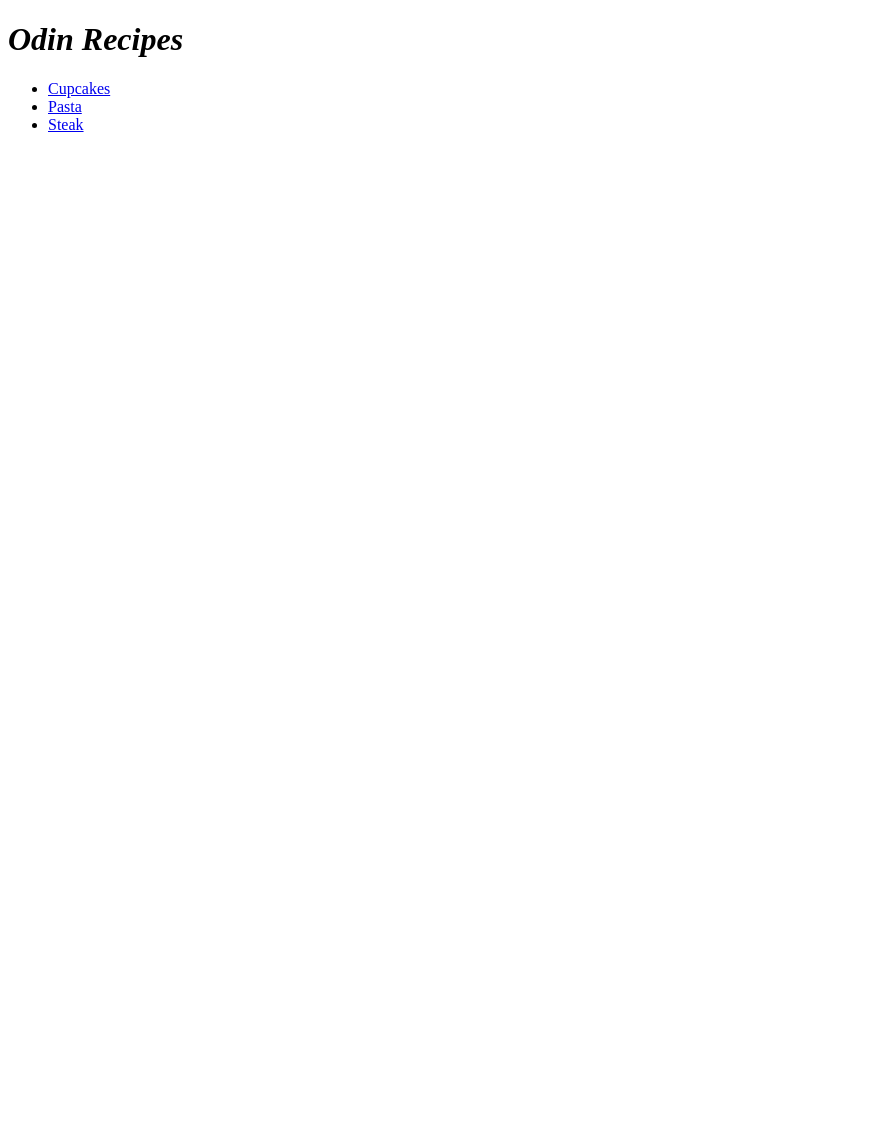
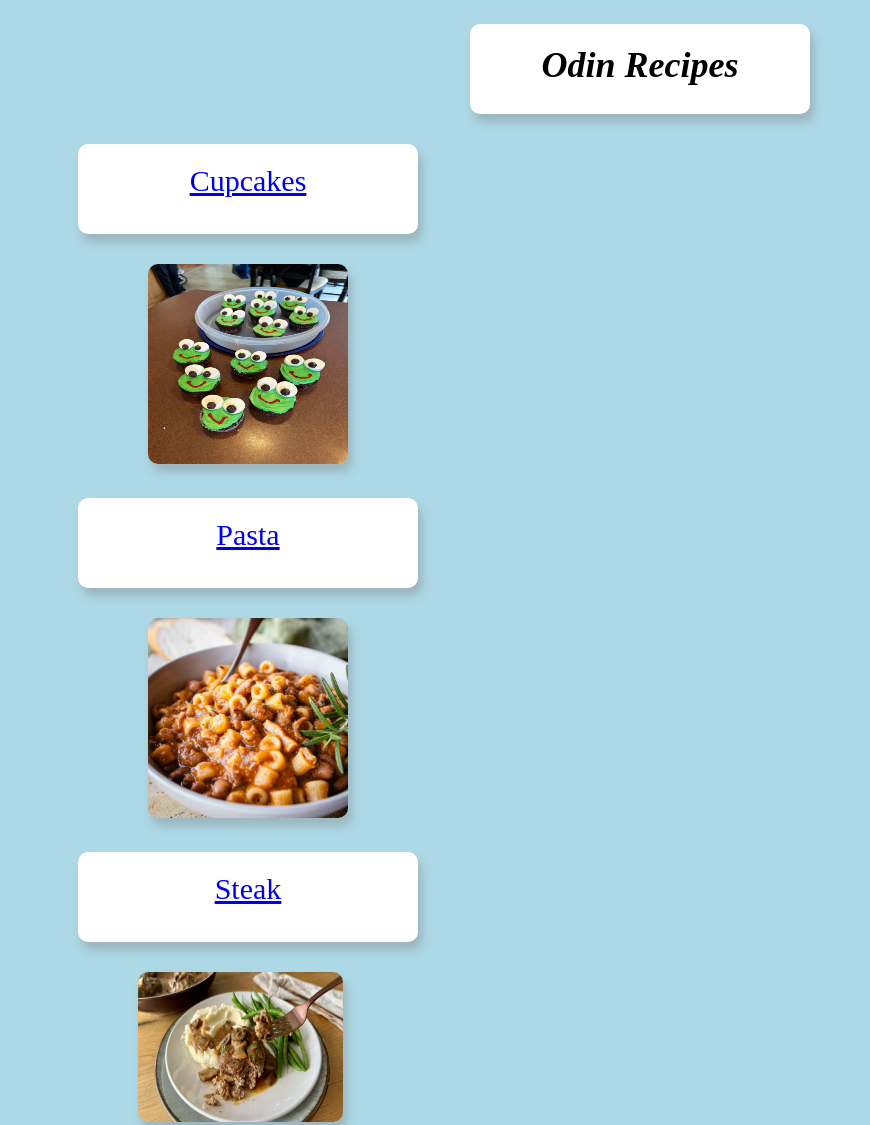
Before and after one commit to alitsaa/odin-recipes, a plain HTML site: page index.html in a window 1280 px wide. Shown: the top 1125 px of the page, without its empty margins (0-870 px from the left). Before the commit the page ends 800 px from the top, so only its background shows below. Drawn offline with Linux system fonts and the light colour scheme.

Commit message:
css main page up to do

```diff
--- a/index.html
+++ b/index.html
@@ -3,20 +3,22 @@
 <head>
     <meta charset="UTF-8">
     <meta name="viewport" content="width=device-width, initial-scale=1.0">
+    <link rel="stylesheet" href="styles.css">
     <title>Recipes Website</title>
 </head>
 <body>
-    <h1><em>Odin Recipes</h1></em>
+    <h1 id="title" class="main"><em>Odin Recipes</h1></em>
     <ul>
-    <li>
-        <a href="recipes/cupcakes.html"rel="noopener noreferrer">Cupcakes</a>
-    </li>
-    <li>
-    <a href="recipes/pasta.html" rel="noopener noreferrer">Pasta</a>
-    </li>
-    <li>
-    <a href="recipes/steak.html" rel="noopener noreferrer">Steak</a>
-    </li>
+    <li class="home" id="cupcakes"> <a  href="recipes/cupcakes.html"rel="noopener noreferrer">Cupcakes</a> </li>
+    <img class="pic" src="./images/frogCupcakes.jpg" alt="frog Cupcake">
+    <li class="home" id="pasta"> <a  href="recipes/pasta.html" rel="noopener noreferrer">Pasta</a> </li>
+    <img class="pic" src="./images/pasta.jpg" alt="pastaPic">
+    <li class="home" id="steak"> <a  href="recipes/steak.html" rel="noopener noreferrer">Steak</a> </li>
+    <img class= "pic" id="s-pic" src="./images/steak.jpg" alt="steakPic">
     </ul>
+
+<footer>
+    <!-- <p class="credit">Created by Alex</p> -->
+</footer>
 </body>
 </html>
--- /dev/null
+++ b/styles.css
@@ -0,0 +1,85 @@
+#title {
+    font-size:36px;
+    margin-right: auto;
+    margin-left:auto;
+    text-align: center;
+    font-family: "Outfit", "Sans-Serif";
+}
+ .main, #title {
+    width: 300px;
+    height:50px;
+    background-color: white;
+    margin-left: auto;
+    margin-right: auto;
+    padding:20px;
+    border-radius:10px;
+    box-shadow: 4.0px 8.0px 8.0px hsla(0, 0%, 49%, 0.38);
+
+}
+
+.pic {
+    width: 200px;
+    height:200px;
+    margin-left:100px;
+    border-radius:10px;
+    box-shadow: 4.0px 8.0px 8.0px hsla(0, 0%, 49%, 0.38);
+}
+#s-pic {
+    width: 205px;
+    height:150px;
+    margin-left:90px;
+}
+
+body {
+    background-color: lightblue;
+}
+.home {
+    font-size: 30px;
+    font-family: "Outfit", "Sans-Serif";
+    display: inline;
+    color:purple;
+    border: 15px;
+    border-radius:10px;
+    margin:30px;
+    box-shadow: 4.0px 8.0px 8.0px hsla(0, 0%, 49%, 0.38);
+}
+#cupcakes {
+    text-align: center;
+    background-color: white;
+    padding:20px;
+    border-radius:10px;
+    display: block;
+    width:300px;
+    height:50px;
+}
+#pasta {
+    text-align: center;
+    background-color: white;
+    margin-right:600px;
+    padding:20px;
+    border-radius:10px;
+    display: block;
+    width:300px;
+    height:50px;
+}
+#steak {
+    text-align: center;
+    background-color: white;
+    margin-right:600px;
+    padding:20px;
+    border-radius:10px;
+    display: block;
+    width:300px;
+    height:50px;
+}
+.credit {
+    font-family: "Outfit";
+    text-align: center;
+    background-color: white;
+    margin-right:auto;
+    margin-bottom: auto;
+    border-radius:10px;
+    display: block;
+    width:300px;
+    height:20px;
+}
```
Also changed, not shown: recipes/cupcakes.html (+2 -1 lines), recipes/pasta.html (+1 -0 lines), recipes/steak.html (+1 -0 lines).
